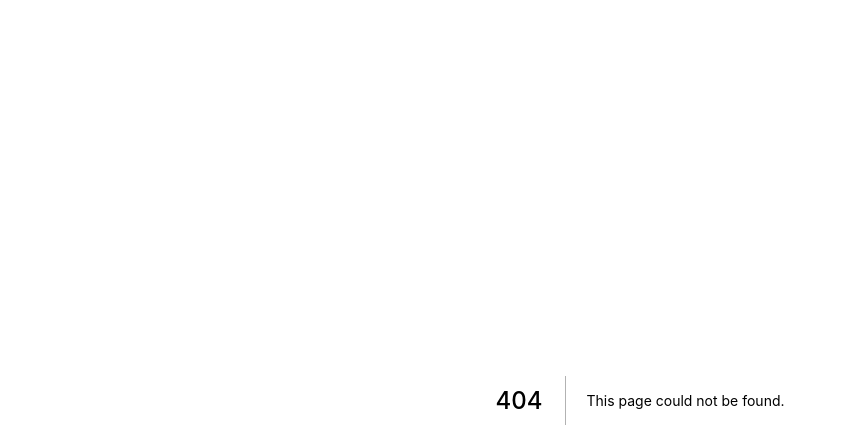
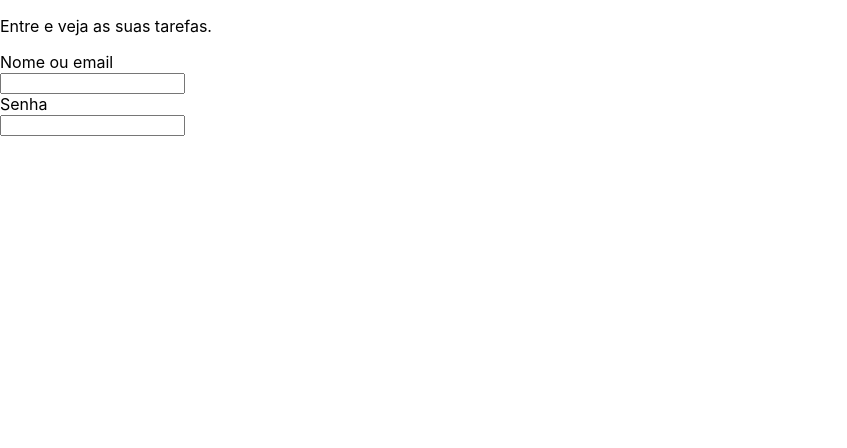
Before and after one commit to c-Tos1wa/To_Do_List, a Next.js app: page /login in a window 1280 px wide. Before the commit this address had no page. Shown: the top 448 px of the page, without its empty margins (0-847 px from the left). Built offline with nearby package versions, Linux system fonts and the light colour scheme.

Commit message:
Primeiro commit

```diff
--- a/package.json
+++ b/package.json
@@ -9,6 +9,10 @@
     "lint": "next lint"
   },
   "dependencies": {
+    "@chakra-ui/react": "^1.6.7",
+    "@emotion/react": "^11.4.1",
+    "@emotion/styled": "^11.3.0",
+    "framer-motion": "^4.1.17",
     "next": "11.1.2",
     "react": "17.0.2",
     "react-dom": "17.0.2"
--- /dev/null
+++ b/pages/login.js
@@ -0,0 +1,45 @@
+import { FormControl, FormLabel, Input, Text } from "@chakra-ui/react";
+
+
+function logIn() {
+
+  function validaNome(){
+    // função para validar o nome, caso a pessoa não digite
+    let nome_ = document.forms["name"].value;
+    if (nome_ == '' || nome_ in ['1, 2, 3, 4, 5, 6, 7, 8, 9, 0']){
+      alert('Digite o seu nome ou email para LogIn')
+    }
+      return false;
+  }
+
+  return <>
+
+      <Text fontSize="xl" fontWeight="semibold" lineHeight="short">
+        Entre e veja as suas tarefas.
+      </Text>
+      <FormControl>
+
+        <FormLabel for='name'>
+          Nome ou email
+        </FormLabel>
+
+        <Input
+          type='email'
+          onsubmit="validaNome()"
+          isRequired
+        />
+
+        <FormLabel
+          for='senha'
+        >
+          Senha
+        </FormLabel>
+
+        <Input type='password' isRequired />
+
+      </FormControl>
+
+  </>
+}
+
+export default logIn
```
Also changed, not shown: pages/index.js (line endings or trailing spaces), 1 other file (tests, documents, lock files or other folders).
